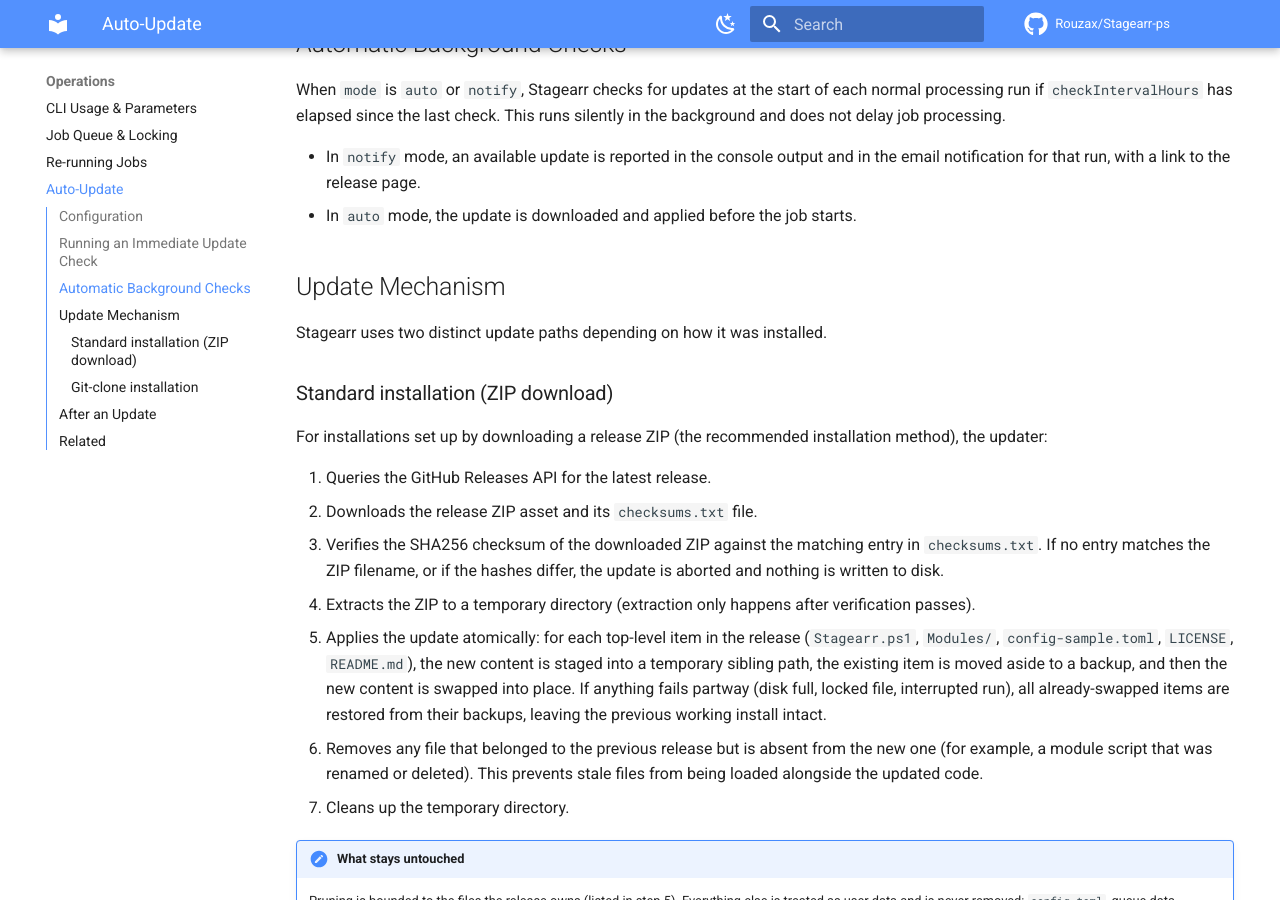
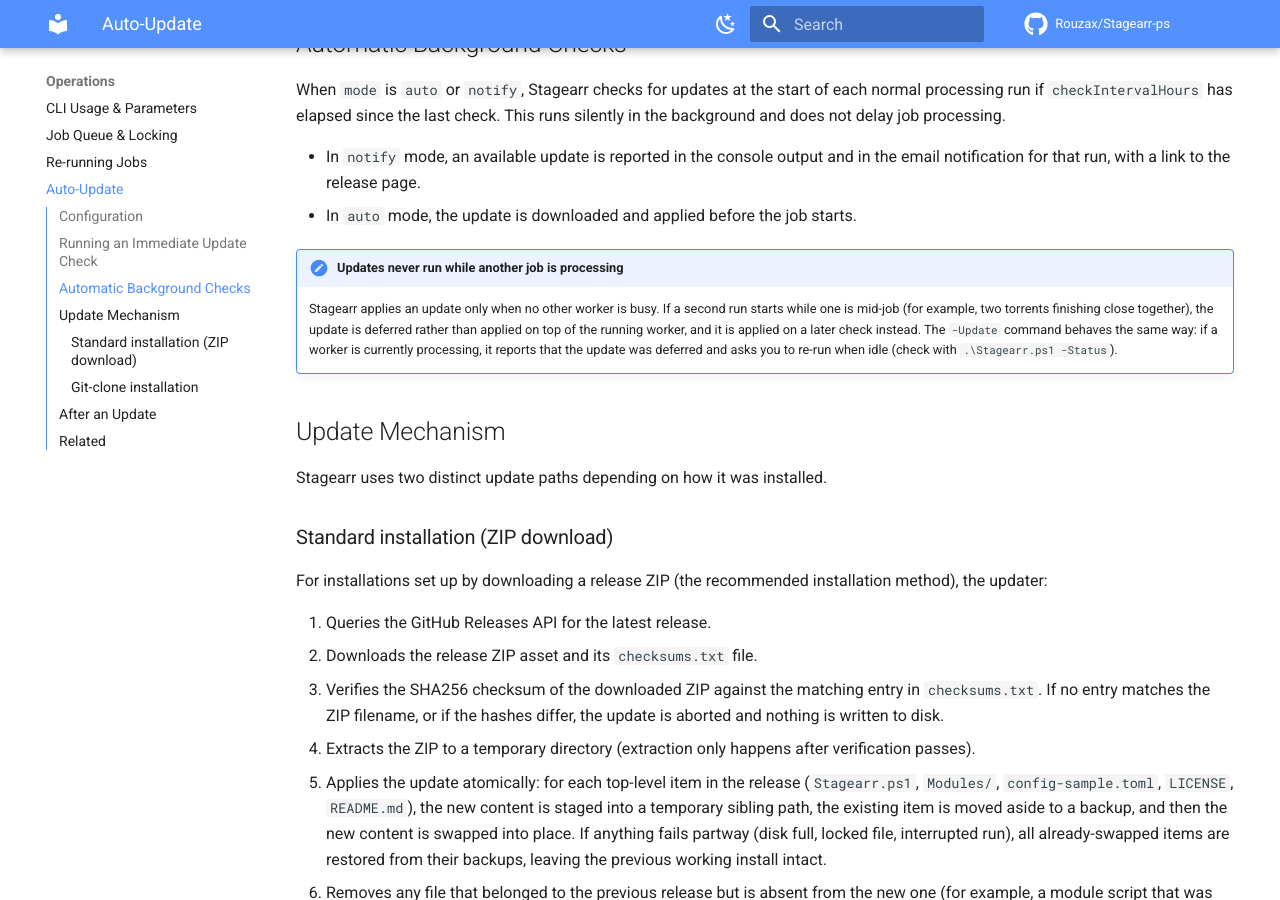
Before and after one commit to Rouzax/Stagearr-ps, an MkDocs documentation site: the page built from docs/updates.md, in a window 1280 px wide and 900 px high, scrolled down 1113 px. Built offline with MkDocs 1.6.1 and Material for MkDocs 9.7.7, drawn with Linux system fonts in a browser that asks for light colours; comment, search, counter and statistics services are not loaded.

Commit message:
feat(update): defer updates while a worker holds the global lock
The update check runs at startup before a run acquires the worker lock, so
two near-simultaneous invocations (for example a burst of torrents finishing)
could apply a ZIP update while another worker was mid-job, running from the
module files being replaced.

Guard both apply paths with Test-SAGlobalLock, which already does the
live-PID/heartbeat staleness check:

- Background auto (Invoke-SAUpdateCheck): if a live worker holds the lock,
  report the update as available but defer the apply to a later check.
- Interactive -Update (Invoke-SAInteractiveUpdate): refuse to apply, warn that
  a worker is processing, and ask the user to re-run when idle.

A dead worker's leftover lock is treated as not-held, so it does not block
updates. Combined with the existing atomic apply, the remaining TOCTOU window
degrades to a clean swap-or-rollback rather than a broken install.

Tests: 2 new cases (background defer, interactive refuse). Full suite 221
passed on Linux/PS7; Windows/PS5.1 not exercised here.

```diff
--- a/docs/updates.md
+++ b/docs/updates.md
@@ -50,6 +50,14 @@
 - In `notify` mode, an available update is reported in the console output and in the email
   notification for that run, with a link to the release page.
 - In `auto` mode, the update is downloaded and applied before the job starts.
+
+!!! note "Updates never run while another job is processing"
+    Stagearr applies an update only when no other worker is busy. If a second run starts
+    while one is mid-job (for example, two torrents finishing close together), the update is
+    deferred rather than applied on top of the running worker, and it is applied on a later
+    check instead. The `-Update` command behaves the same way: if a worker is currently
+    processing, it reports that the update was deferred and asks you to re-run when idle
+    (check with `.\Stagearr.ps1 -Status`).
 
 ## Update Mechanism
 
```
Also changed, not shown: 2 other files.
